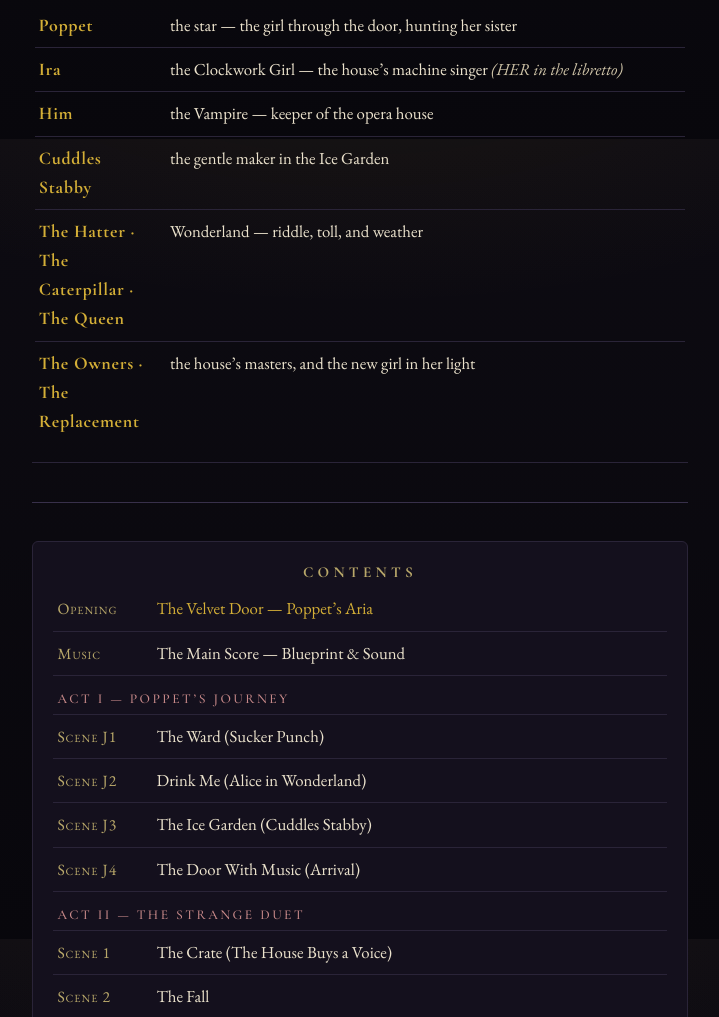
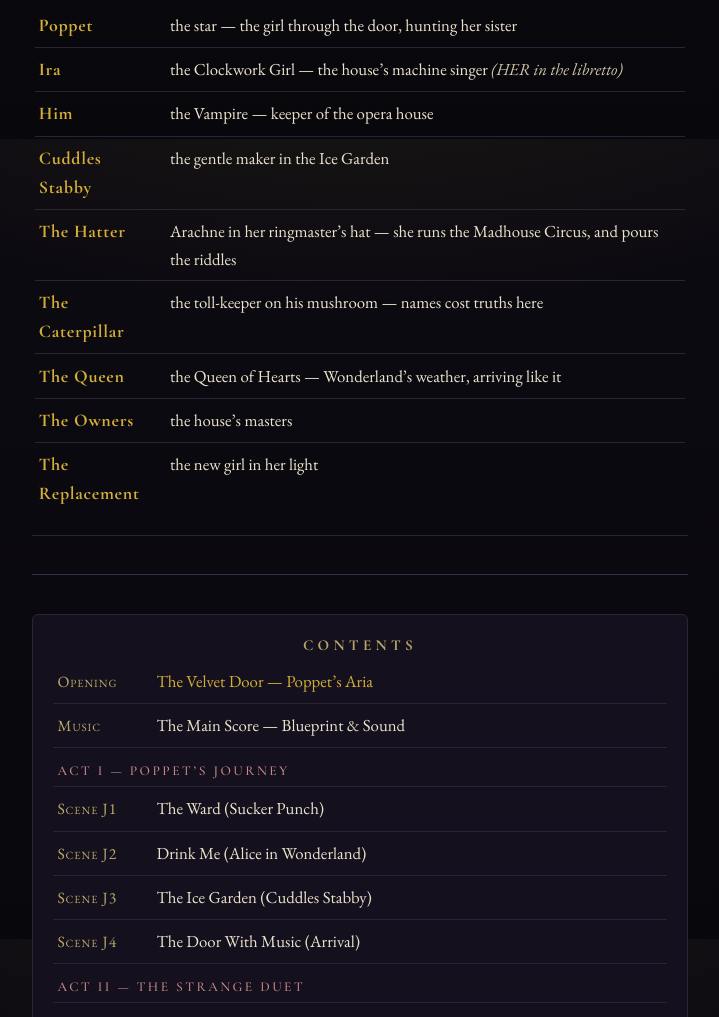
Before and after one commit to igotapochahontas/the-strange-duet, a plain HTML site: page index.html in a window 1280 px wide. Shown: the part 2261-3278 px from the top of the page, without its empty margins (280-999 px from the left). Drawn offline with nearby package versions, Linux system fonts and the light colour scheme.

Commit message:
Fill the cast list — Hatter, Caterpillar, Queen, Owners, Replacement billed separately

```diff
--- a/index.html
+++ b/index.html
@@ -181,8 +181,11 @@
     <li><span class="cast-name">Ira</span><span class="cast-role">the Clockwork Girl — the house&rsquo;s machine singer <em>(HER in the libretto)</em></span></li>
     <li><span class="cast-name">Him</span><span class="cast-role">the Vampire — keeper of the opera house</span></li>
     <li><span class="cast-name">Cuddles Stabby</span><span class="cast-role">the gentle maker in the Ice Garden</span></li>
-    <li><span class="cast-name">The Hatter · The Caterpillar · The Queen</span><span class="cast-role">Wonderland — riddle, toll, and weather</span></li>
-    <li><span class="cast-name">The Owners · The Replacement</span><span class="cast-role">the house&rsquo;s masters, and the new girl in her light</span></li>
+    <li><span class="cast-name">The Hatter</span><span class="cast-role">Arachne in her ringmaster&rsquo;s hat — she runs the Madhouse Circus, and pours the riddles</span></li>
+    <li><span class="cast-name">The Caterpillar</span><span class="cast-role">the toll-keeper on his mushroom — names cost truths here</span></li>
+    <li><span class="cast-name">The Queen</span><span class="cast-role">the Queen of Hearts — Wonderland&rsquo;s weather, arriving like it</span></li>
+    <li><span class="cast-name">The Owners</span><span class="cast-role">the house&rsquo;s masters</span></li>
+    <li><span class="cast-name">The Replacement</span><span class="cast-role">the new girl in her light</span></li>
   </ul>
 </section>
 <hr>
```
